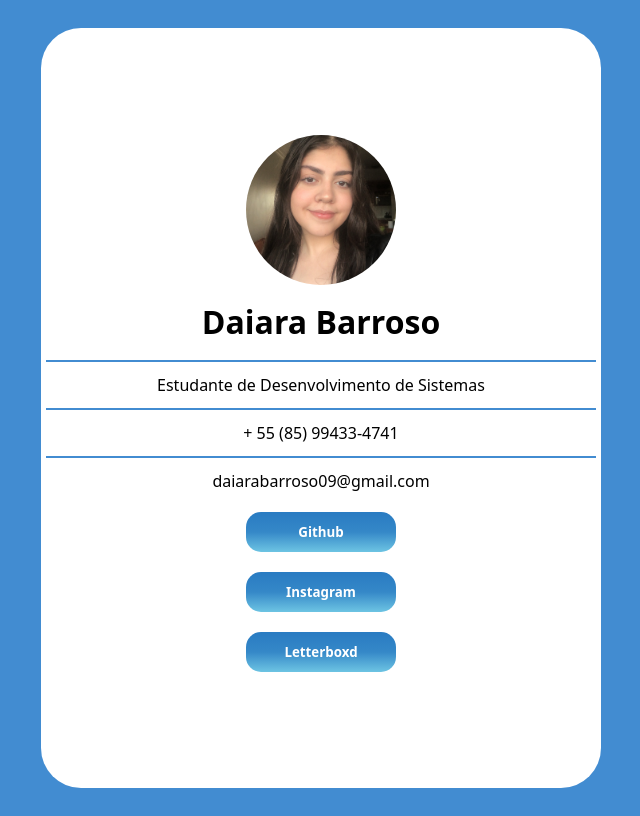
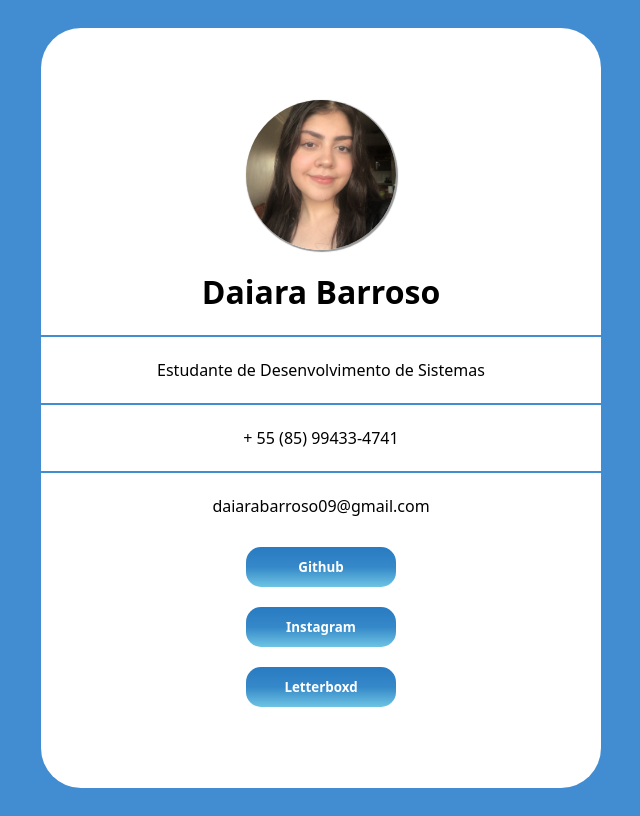
Before and after one commit to daiaraaa/-projeto3-criando-um-componente-profile, a React (Vite) app: page / in a window 1280 px wide. Shown: the whole page, without its empty margins (319-959 px from the left). Built offline with nearby package versions, Linux system fonts and the light colour scheme.

Commit message:
Update styles.module.css

```diff
--- a/src/components/Profile/styles.module.css
+++ b/src/components/Profile/styles.module.css
@@ -6,6 +6,7 @@ img{
     height: 150px;
     border-radius: 50%;
     object-fit: cover;
+    box-shadow: 1px 1px 1px 1px #999;
 }
 
 .bloco{
@@ -24,18 +25,18 @@ img{
 }
 
 .name {
-   margin: 15px;
+   margin: 20px;
 }
 
 .bio {
-    margin: 10px;
+    margin: 20px;
 }
 .contact {
-    margin: 10px;
+    margin: 20px;
 }
 
 .email {
-    margin: 10px;
+    margin: 20px;
 }
 
 a{
@@ -65,7 +66,7 @@ button:hover{
     transform: scale(1.04);
 }
 hr {
-    width: 550px;
+    width: 560px;
     border: none;
     border-top: 2px solid#428CD1;
     margin: 2px 0;
```
